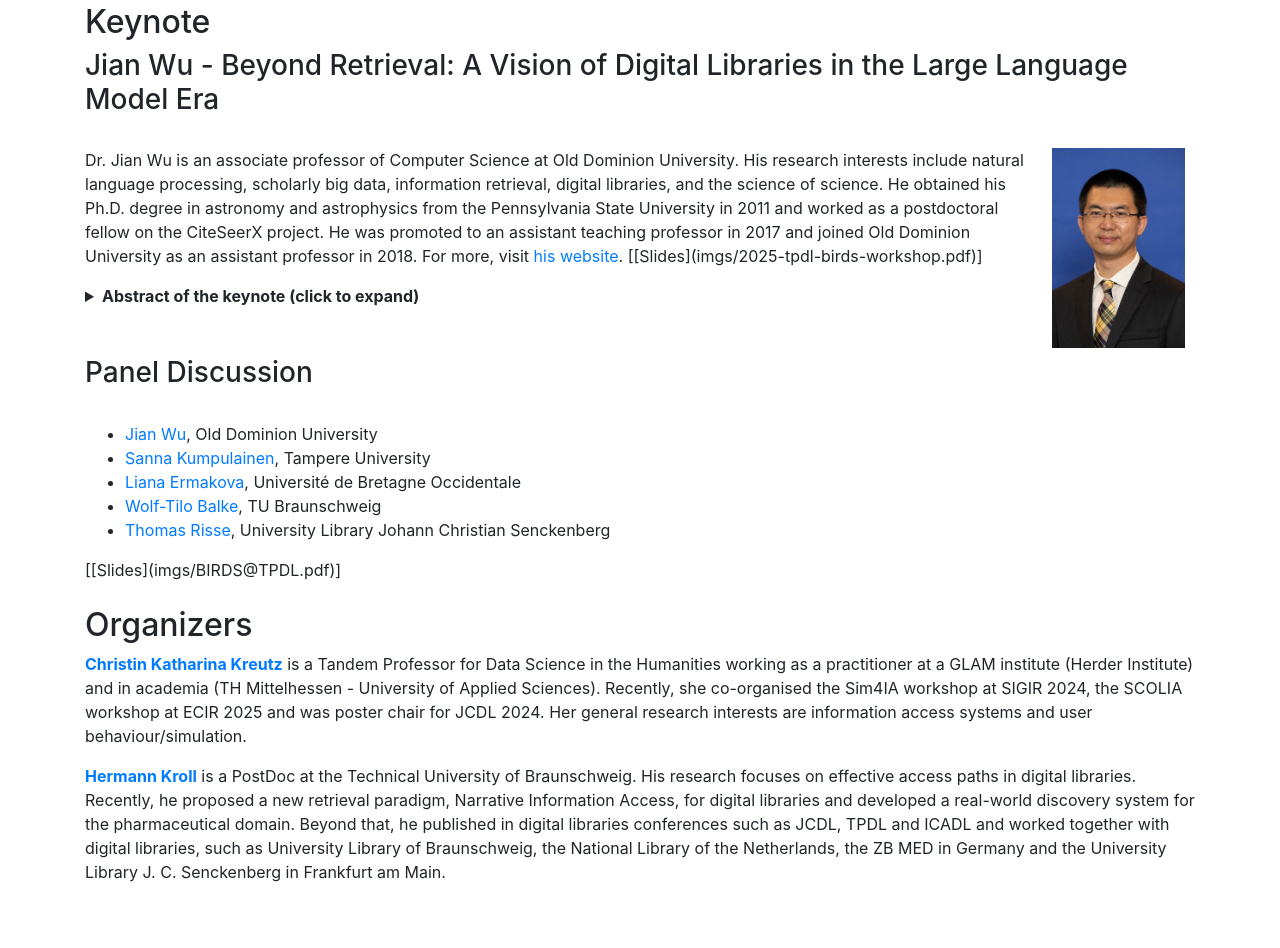
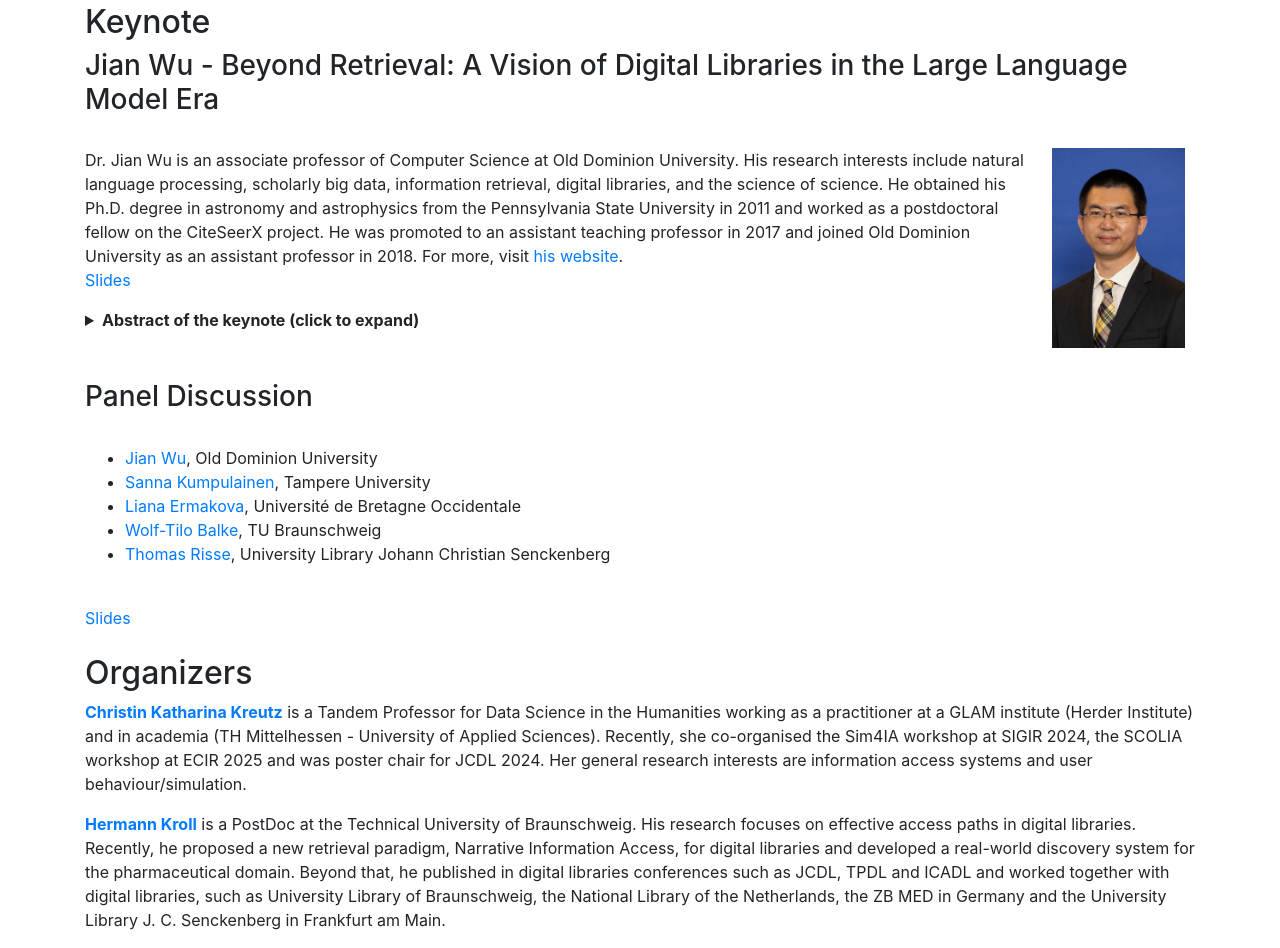
Before and after one commit to WS-BIRDS/birds2025.github.io, a plain HTML site: page index.html in a window 1280 px wide. Shown: the part 1476-2424 px from the top of the page. Before the commit the page ends 2376 px from the top, so only its background shows below. Drawn offline with nearby package versions, Linux system fonts and the light colour scheme.

Commit message:
Update index.html

```diff
--- a/index.html
+++ b/index.html
@@ -121,8 +121,8 @@
 <p>Dr. Jian Wu is an associate professor of Computer Science at Old Dominion University. His research interests include natural language processing, scholarly big data, information retrieval, digital libraries, and the science of science.
 He obtained his Ph.D. degree in astronomy and astrophysics from the Pennsylvania State University in 2011 and worked as a postdoctoral fellow on the CiteSeerX project. He was promoted to an assistant teaching professor in 2017 and joined Old Dominion University as an assistant professor in 2018.
 For more, visit <a href="https://www.cs.odu.edu/~jwu/">his website</a>.
-
-[[Slides](imgs/2025-tpdl-birds-workshop.pdf)]
+<br>
+<a href="img/2025-tpdl-birds-workshop.pdf" target="_blank">Slides</a>
 </pr>
 <br>
 <details>
@@ -142,7 +142,8 @@ Since 2023, there has been a surge of public and research interest in large lang
 	<li><a href="https://www.tu-braunschweig.de/ifis/mitarbeiter/prof-dr-wolf-tilo-balke">Wolf-Tilo Balke</a>, TU Braunschweig</li>
 	<li><a href="https://user.uni-frankfurt.de/~trisse/">Thomas Risse</a>, University Library Johann Christian Senckenberg</li>
 </ul>
-[[Slides](imgs/BIRDS@TPDL.pdf)]
+<br>
+<a href="img/BIRDS@TPDL.pdf" target="_blank">Slides</a>
 <br>
 <br>
       <h2>Organizers</h2>
```
